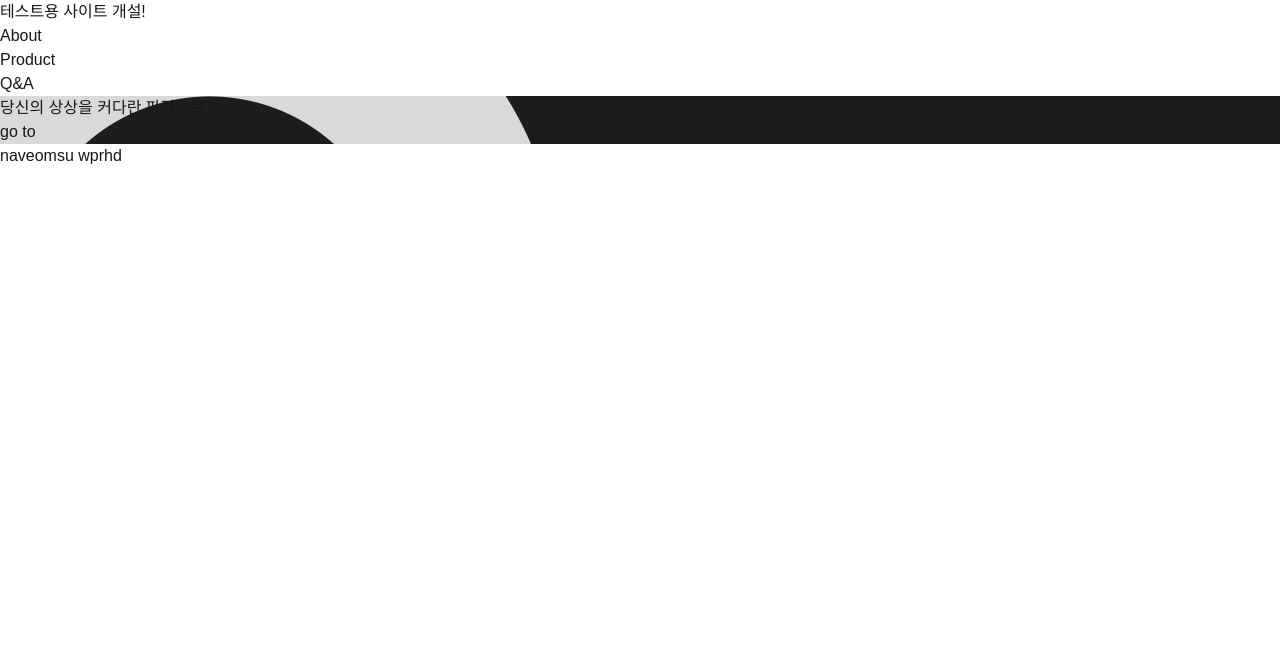
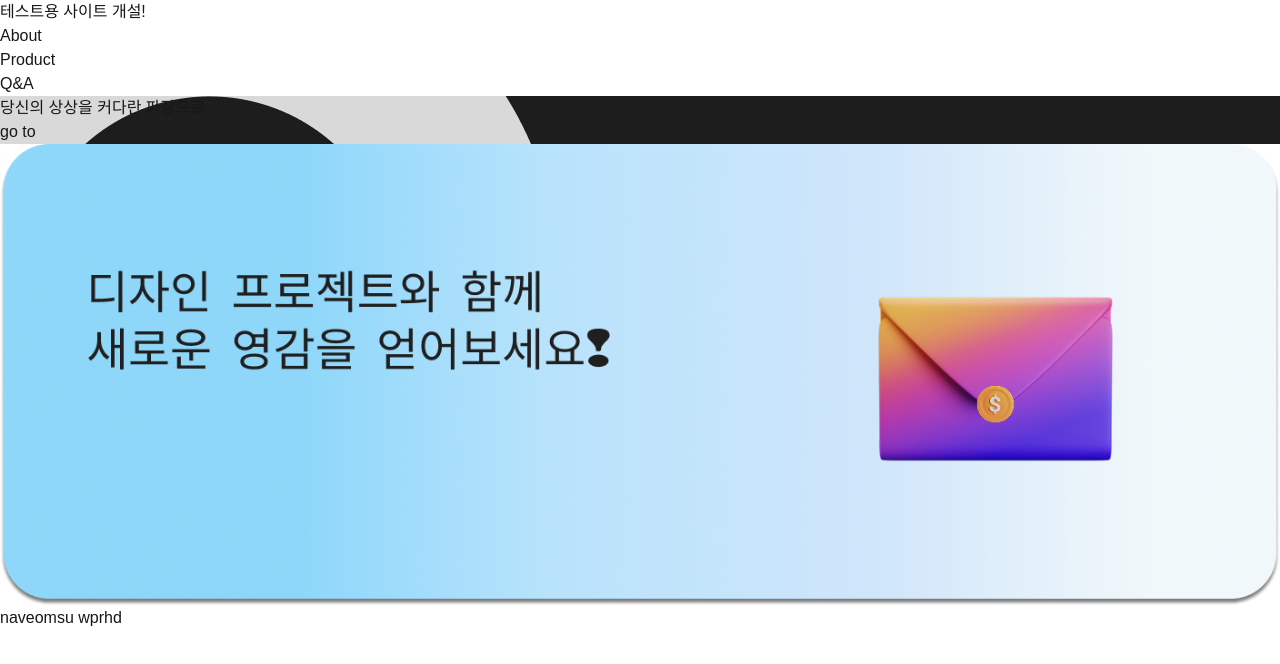
Before and after one commit to Bemosu/nextCssPractice, a Next.js app: page / in a window 1280 px wide. Shown: the top 664 px of the page. Built offline with nearby package versions, Linux system fonts and the light colour scheme.

Commit message:
인트로 디자인 조정중
화면비율 방법 수정중

```diff
--- a/src/pages/Intro2.tsx
+++ b/src/pages/Intro2.tsx
@@ -1,12 +1,23 @@
 import React from 'react'
-import goto from '../../public/gotoconsult.png'
+import Image from 'next/image'
 
 
 const Intro2 = () => {
   return (
-<div className="relative flex flex-col gap-8 items-center justify-center min-h-screen p-8 bg-cover bg-center"
-style={{ backgroundImage: `url(${goto.src})` }}>
+<main className="relative flex flex-col items-center justify-center min-h-10 px-12">
+ <div className='absolute left-0 top-0 z-10 flex h-full w-full justify-between '>
+  <div className='h-full w-0 border-l-[1px] border-l-[#383738]'/>
+  <div className='h-full w-0 border-l-[1px] border-l-[#383738]'/>
+  <div className='h-full w-0 border-l-[1px] border-l-[#383738]'/>
+  <div className='h-full w-0 border-l-[1px] border-l-[#383738]'/>
+  <div className='h-full w-0 border-l-[1px] border-l-[#383738]'/>
+ </div>
+  <div className='flex justify-center items-center z-20 '>
+  <div className="w-full max-w-[600px] mt-24">
+    <Image src="/gotoconsult.png" alt="gotoconsult" layout="responsive" width={16} height={9} />
   </div>
+  </div>
+  </main>
   )
 }
 
```
